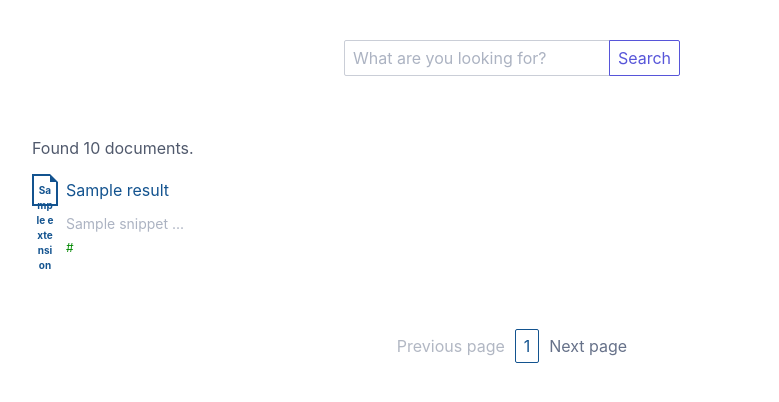
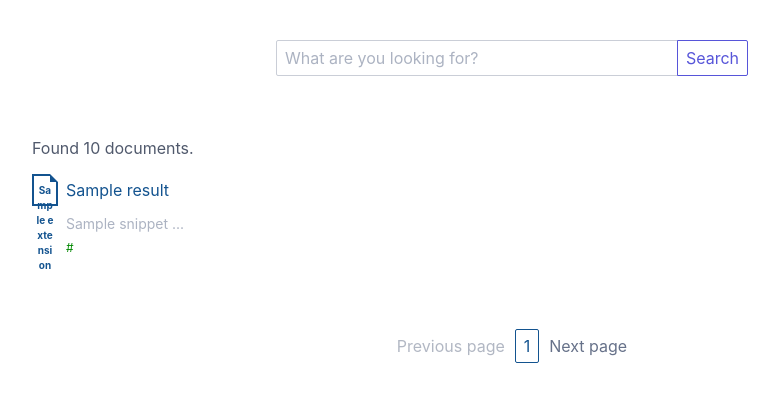
Before and after one commit to acidtv/octosearch, a Flask app: template octosearch/web/templates/search.html in a window 1280 px wide. Shown: the part 36-438 px from the top of the page, without its empty margins (128-907 px from the left). Run offline with Flask 2, Linux system fonts and the light colour scheme; the template is opened without the code that fills it: most values are stand-ins (such as "Sample title", 1, 10 or a date in 2020); parts of the project's set-up code (start-up, migrations or seed data) failed here and were passed over.

Commit message:
Moving search bar to snippet
and adjust it's width on the search results page

```diff
--- a/octosearch/web/static/style.css
+++ b/octosearch/web/static/style.css
@@ -17,6 +17,10 @@
 
 .searchbar {
 	padding: 2rem 0 3rem;
+}
+
+.searchbar form, .searchbar .input-group {
+	width: 100%;
 }
 
 .results .tile {
--- a/octosearch/web/templates/search.html
+++ b/octosearch/web/templates/search.html
@@ -2,13 +2,8 @@
 {% block content %}
 
 	<div class="searchbar columns">
-		<div class="centered">
-			<form method="get" action="/search">
-				<div class="input-group input-inline ">
-					<input name="q" class="form-input" type="text" value="{{query}}" placeholder="What are you looking for?">
-					<button class="btn btn-secondary input-group-btn">Search</button>
-				</div>
-			</form>
+		<div class="column col-sm-12 col-md-8 col-6 col-mx-auto">
+            {% include 'snippets/search-bar.html' %}
 		</div>
 	</div>
 
--- a/octosearch/web/templates/snippets/search-bar.html
+++ b/octosearch/web/templates/snippets/search-bar.html
@@ -1,3 +1,6 @@
-<form id="octosearch" method="GET" action="/search">
-    <label>Search</label><input name="q" id="search" value="{{query}}" /> <input type="submit" value="Search" />
+<form method="get" action="/search">
+    <div class="input-group input-inline ">
+        <input name="q" class="form-input" type="text" value="{{query}}" placeholder="What are you looking for?">
+        <button class="btn btn-secondary input-group-btn">Search</button>
+    </div>
 </form>
```
Also changed, not shown: octosearch/web/templates/index.html (+1 -6 lines).
